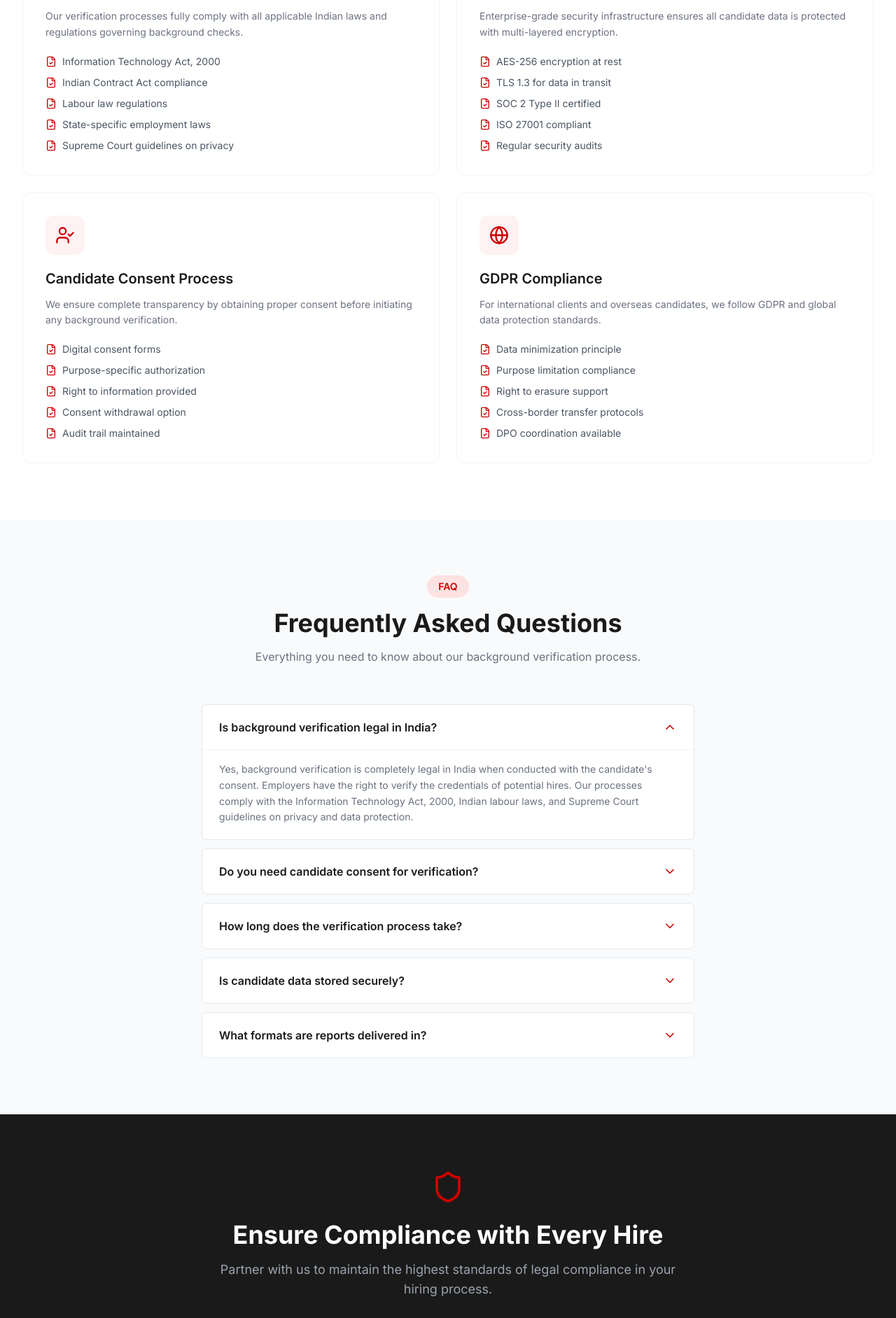
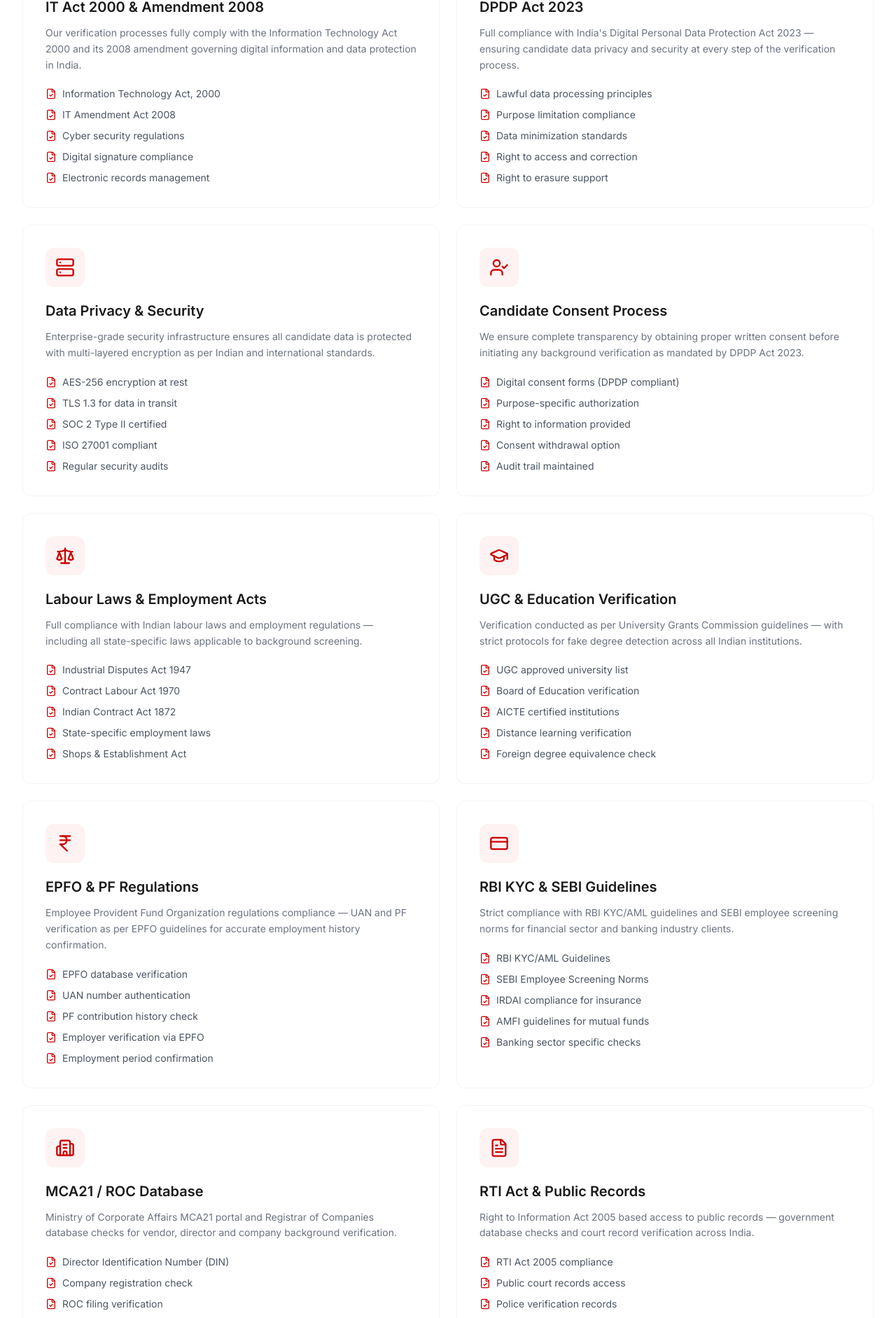
Before and after one commit to sp9935891173s-lgtm/integrity-check-website, a React (Vite) app in the folder app/: page /#/compliance in a window 1280 px wide. Shown: the part 865-2748 px from the top of the page at 70% size. Built offline with nearby package versions, Linux system fonts and the light colour scheme.

Commit message:
Remove Team Section and update Compliance details for Indian legal standards

```diff
--- a/app/src/pages/About.tsx
+++ b/app/src/pages/About.tsx
@@ -89,52 +89,6 @@ function MissionVisionSection() {
   );
 }
 
-/* ───────── Team Section ───────── */
-function TeamSection() {
-  const team = [
-    { name: 'Manika', role:'Director', initials: 'M' },
-    { name: 'Rahul Tanwar', role:'Project Manager', initials: 'RT' },
-    { name: 'Rahul Nair', role: 'Head of Technology', initials: 'RN' },
-    { name: 'Priya Desai', role: 'Head of Compliance', initials: 'PD' },
-  ];
-
-  const { ref, isRevealed } = useScrollReveal();
-
-  return (
-    <section ref={ref} className="py-20 bg-white">
-      <div className="max-w-7xl mx-auto px-4 sm:px-6 lg:px-8">
-        <div className={`text-center mb-14 transition-all duration-700 ${isRevealed ? 'opacity-100 translate-y-0' : 'opacity-0 translate-y-8'}`}>
-          <span className="inline-block px-4 py-1.5 bg-red-100 text-brand-red text-sm font-semibold rounded-full mb-4">
-            Leadership
-          </span>
-          <h2 className="text-3xl sm:text-4xl font-bold text-brand-black mb-4">
-            Meet Our Team
-          </h2>
-          <p className="text-gray-500 max-w-2xl mx-auto">
-            Experienced professionals dedicated to delivering excellence in background verification.
-          </p>
-        </div>
-
-        <div className="grid grid-cols-1 sm:grid-cols-2 lg:grid-cols-4 gap-6">
-          {team.map((member, i) => (
-            <div
-              key={i}
-              className={`text-center p-8 rounded-xl bg-gray-50 hover:bg-white hover:shadow-card-hover border border-transparent hover:border-gray-100 transition-all duration-300 scroll-reveal ${isRevealed ? 'revealed' : ''}`}
-              style={{ transitionDelay: `${i * 100}ms` }}
-            >
-              <div className="w-24 h-24 mx-auto mb-5 rounded-full bg-red-100 flex items-center justify-center">
-                <span className="text-brand-red font-bold text-2xl">{member.initials}</span>
-              </div>
-              <h3 className="text-lg font-semibold text-brand-black mb-1">{member.name}</h3>
-              <p className="text-gray-500 text-sm">{member.role}</p>
-            </div>
-          ))}
-        </div>
-      </div>
-    </section>
-  );
-}
-
 /* ───────── Certifications Section ───────── */
 function CertificationsSection() {
   const certs = [
@@ -212,7 +166,7 @@ export default function About() {
       <HeroSection />
       <StorySection />
       <MissionVisionSection />
-      <TeamSection />
+
       <CertificationsSection />
       <CTASection />
     </>
--- a/app/src/pages/Compliance.tsx
+++ b/app/src/pages/Compliance.tsx
@@ -2,7 +2,8 @@ import { useState } from 'react';
 import { Link } from 'react-router';
 import { useScrollReveal } from '@/hooks/useScrollReveal';
 import {
-  Shield, FileCheck, Globe, ChevronDown, ArrowRight, BookOpen, Server, UserCheck
+  Shield, FileCheck, Globe, ChevronDown, ArrowRight, BookOpen, Server, UserCheck,
+  Building2, CreditCard, GraduationCap, Landmark, IndianRupee, FileText, Scale, Lock
 } from 'lucide-react';
 
 /* ───────── Hero ───────── */
@@ -19,7 +20,7 @@ function HeroSection() {
           Legal Compliance & Data Security
         </h1>
         <p className="text-white/80 text-lg max-w-2xl mx-auto">
-          We adhere to the highest standards of legal compliance and data protection to ensure every verification is conducted lawfully and securely.
+          We adhere to the highest standards of Indian legal compliance and data protection to ensure every verification is conducted lawfully and securely.
         </p>
       </div>
     </section>
@@ -66,20 +67,32 @@ function ComplianceGrid() {
   const complianceAreas = [
     {
       icon: BookOpen,
-      title: 'Legal Framework in India',
-      desc: 'Our verification processes fully comply with all applicable Indian laws and regulations governing background checks.',
+      title: 'IT Act 2000 & Amendment 2008',
+      desc: 'Our verification processes fully comply with the Information Technology Act 2000 and its 2008 amendment governing digital information and data protection in India.',
       items: [
         'Information Technology Act, 2000',
-        'Indian Contract Act compliance',
-        'Labour law regulations',
-        'State-specific employment laws',
-        'Supreme Court guidelines on privacy',
+        'IT Amendment Act 2008',
+        'Cyber security regulations',
+        'Digital signature compliance',
+        'Electronic records management',
+      ],
+    },
+    {
+      icon: Lock,
+      title: 'DPDP Act 2023',
+      desc: 'Full compliance with India\'s Digital Personal Data Protection Act 2023 — ensuring candidate data privacy and security at every step of the verification process.',
+      items: [
+        'Lawful data processing principles',
+        'Purpose limitation compliance',
+        'Data minimization standards',
+        'Right to access and correction',
+        'Right to erasure support',
       ],
     },
     {
       icon: Server,
       title: 'Data Privacy & Security',
-      desc: 'Enterprise-grade security infrastructure ensures all candidate data is protected with multi-layered encryption.',
+      desc: 'Enterprise-grade security infrastructure ensures all candidate data is protected with multi-layered encryption as per Indian and international standards.',
       items: [
         'AES-256 encryption at rest',
         'TLS 1.3 for data in transit',
@@ -91,9 +104,9 @@ function ComplianceGrid() {
     {
       icon: UserCheck,
       title: 'Candidate Consent Process',
-      desc: 'We ensure complete transparency by obtaining proper consent before initiating any background verification.',
+      desc: 'We ensure complete transparency by obtaining proper written consent before initiating any background verification as mandated by DPDP Act 2023.',
       items: [
-        'Digital consent forms',
+        'Digital consent forms (DPDP compliant)',
         'Purpose-specific authorization',
         'Right to information provided',
         'Consent withdrawal option',
@@ -101,14 +114,98 @@ function ComplianceGrid() {
       ],
     },
     {
+      icon: Scale,
+      title: 'Labour Laws & Employment Acts',
+      desc: 'Full compliance with Indian labour laws and employment regulations — including all state-specific laws applicable to background screening.',
+      items: [
+        'Industrial Disputes Act 1947',
+        'Contract Labour Act 1970',
+        'Indian Contract Act 1872',
+        'State-specific employment laws',
+        'Shops & Establishment Act',
+      ],
+    },
+    {
+      icon: GraduationCap,
+      title: 'UGC & Education Verification',
+      desc: 'Verification conducted as per University Grants Commission guidelines — with strict protocols for fake degree detection across all Indian institutions.',
+      items: [
+        'UGC approved university list',
+        'Board of Education verification',
+        'AICTE certified institutions',
+        'Distance learning verification',
+        'Foreign degree equivalence check',
+      ],
+    },
+    {
+      icon: IndianRupee,
+      title: 'EPFO & PF Regulations',
+      desc: 'Employee Provident Fund Organization regulations compliance — UAN and PF verification as per EPFO guidelines for accurate employment history confirmation.',
+      items: [
+        'EPFO database verification',
+        'UAN number authentication',
+        'PF contribution history check',
+        'Employer verification via EPFO',
+        'Employment period confirmation',
+      ],
+    },
+    {
+      icon: CreditCard,
+      title: 'RBI KYC & SEBI Guidelines',
+      desc: 'Strict compliance with RBI KYC/AML guidelines and SEBI employee screening norms for financial sector and banking industry clients.',
+      items: [
+        'RBI KYC/AML Guidelines',
+        'SEBI Employee Screening Norms',
+        'IRDAI compliance for insurance',
+        'AMFI guidelines for mutual funds',
+        'Banking sector specific checks',
+      ],
+    },
+    {
+      icon: Building2,
+      title: 'MCA21 / ROC Database',
+      desc: 'Ministry of Corporate Affairs MCA21 portal and Registrar of Companies database checks for vendor, director and company background verification.',
+      items: [
+        'Director Identification Number (DIN)',
+        'Company registration check',
+        'ROC filing verification',
+        'GST registration validation',
+        'Blacklisted company check',
+      ],
+    },
+    {
+      icon: FileText,
+      title: 'RTI Act & Public Records',
+      desc: 'Right to Information Act 2005 based access to public records — government database checks and court record verification across India.',
+      items: [
+        'RTI Act 2005 compliance',
+        'Public court records access',
+        'Police verification records',
+        'Government database checks',
+        'Electoral roll verification',
+      ],
+    },
+    {
+      icon: Landmark,
+      title: 'FCRA Compliance',
+      desc: 'Foreign Contribution Regulation Act compliance for international background checks and overseas candidate verification across 150+ countries.',
+      items: [
+        'FCRA registration verification',
+        'International screening protocols',
+        'Cross-border data transfer rules',
+        'Overseas employment verification',
+        '150+ countries coverage',
+      ],
+    },
+    {
       icon: Globe,
-      title: 'GDPR Compliance',
-      desc: 'For international clients and overseas candidates, we follow GDPR and global data protection standards.',
+      title: 'GDPR & International Standards',
+      desc: 'For international clients and overseas candidates, we fully comply with GDPR and global data protection standards alongside all applicable Indian laws.',
       items: [
-        'Data minimization principle',
-        'Purpose limitation compliance',
-        'Right to erasure support',
+        'GDPR Article 6 lawful basis',
+        'Data subject rights management',
         'Cross-border transfer protocols',
+        'Standard Contractual Clauses',
         'DPO coordination available',
       ],
     },
@@ -125,7 +222,7 @@ function ComplianceGrid() {
             Built on Trust & Compliance
           </h2>
           <p className="text-gray-500 max-w-2xl mx-auto">
-            Every verification we conduct follows strict legal protocols and industry best practices.
+            Every verification we conduct follows strict Indian legal protocols and industry best practices.
           </p>
         </div>
         <div className="grid grid-cols-1 md:grid-cols-2 gap-6">
@@ -145,11 +242,11 @@ function FAQSection() {
   const faqs = [
     {
       q: 'Is background verification legal in India?',
-      a: 'Yes, background verification is completely legal in India when conducted with the candidate\'s consent. Employers have the right to verify the credentials of potential hires. Our processes comply with the Information Technology Act, 2000, Indian labour laws, and Supreme Court guidelines on privacy and data protection.',
+      a: 'Yes, background verification is completely legal in India when conducted with the candidate\'s consent. Employers have the right to verify the credentials of potential hires. Our processes comply with the IT Act 2000, DPDP Act 2023, Indian labour laws, and Supreme Court guidelines on privacy and data protection.',
     },
     {
-      q: 'Do you need candidate consent for verification?',
-      a: 'Absolutely. We require explicit written consent from the candidate before initiating any background check. This includes digital consent forms that clearly specify the scope of verification, types of checks being conducted, and how the information will be used. Candidates also have the right to withdraw consent at any time.',
+      q: 'Is candidate consent required for background verification?',
+      a: 'Absolutely. Under the DPDP Act 2023, explicit written consent from the candidate is mandatory before initiating any background check. This includes digital consent forms that clearly specify the scope of verification, types of checks being conducted, and how the information will be used. Candidates also have the right to withdraw consent at any time.',
     },
     {
       q: 'How long does the verification process take?',
@@ -157,11 +254,19 @@ function FAQSection() {
     },
     {
       q: 'Is candidate data stored securely?',
-      a: 'Yes, we implement enterprise-grade security measures including AES-256 encryption for data at rest and TLS 1.3 for data in transit. We are SOC 2 Type II certified and ISO 27001 compliant. All data is stored in India with strict access controls, regular security audits, and comprehensive audit trails.',
+      a: 'Yes, we implement enterprise-grade security measures including AES-256 encryption for data at rest and TLS 1.3 for data in transit. We are fully compliant with DPDP Act 2023, SOC 2 Type II certified and ISO 27001 compliant. All data is stored in India with strict access controls, regular security audits, and comprehensive audit trails.',
     },
     {
-      q: 'What formats are reports delivered in?',
+      q: 'What are the candidate\'s rights under DPDP Act 2023?',
+      a: 'Under the Digital Personal Data Protection Act 2023, candidates have the Right to Access their personal data, Right to Correction of inaccurate data, Right to Erasure of data no longer needed, and Right to Grievance Redressal. We fully respect and uphold all these rights throughout the verification process.',
+    },
+    {
+      q: 'What formats are verification reports delivered in?',
       a: 'Verification reports are delivered as secure PDF documents with tamper-evident features. We also offer API integration for direct data transfer into your HRMS or ATS systems. Custom report formats can be created based on your organizational requirements. All reports include verification timestamps and unique reference numbers.',
+    },
+    {
+      q: 'Do you conduct verification for government and PSU sectors?',
+      a: 'Yes, we conduct verifications for government, PSU, defence sector, and private companies. For government sector clients, we follow special protocols including RTI Act 2005 based public records access, police verification, and security clearance procedures in compliance with all applicable government regulations.',
     },
   ];
 
@@ -178,7 +283,7 @@ function FAQSection() {
             Frequently Asked Questions
           </h2>
           <p className="text-gray-500">
-            Everything you need to know about our background verification process.
+            Everything you need to know about our background verification process and compliance.
           </p>
         </div>
 
@@ -226,7 +331,7 @@ function CTASection() {
           Ensure Compliance with Every Hire
         </h2>
         <p className="text-gray-400 text-lg mb-8 max-w-2xl mx-auto">
-          Partner with us to maintain the highest standards of legal compliance in your hiring process.
+          Partner with us to maintain the highest standards of Indian legal compliance in your hiring process.
         </p>
         <Link
           to="/contact"
```
